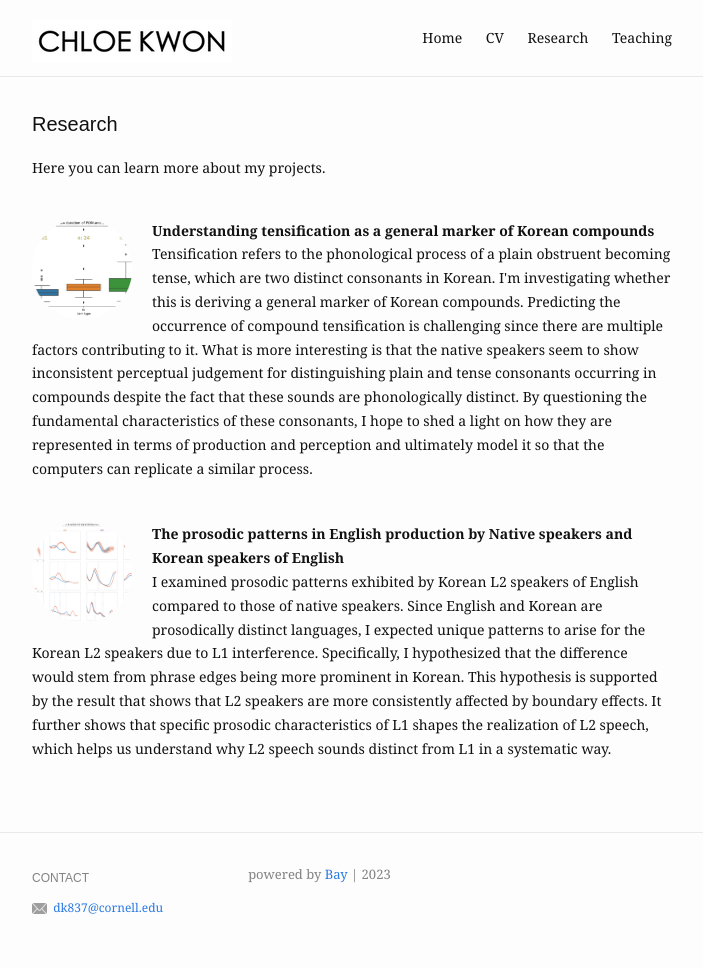
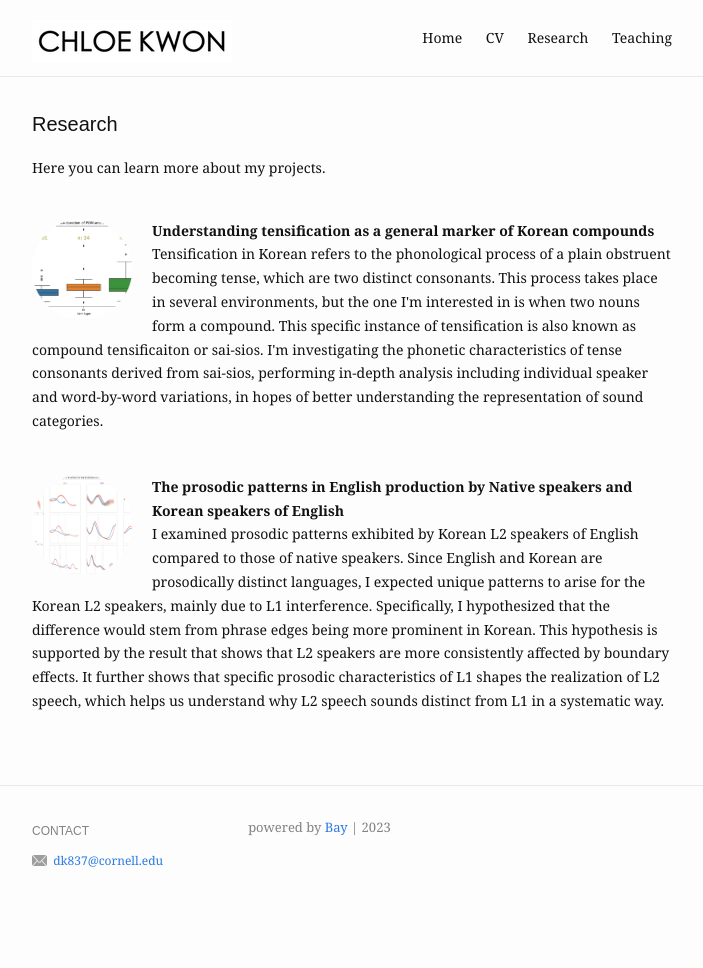
Before and after one commit to chloedkkwon/chloedkkwon.github.io, a Jekyll site: the page built from research.md, in a window 1280 px wide. Shown: the whole page, without its empty margins (288-991 px from the left). Built offline with Jekyll 4.4.1, drawn with Linux system fonts in a browser that asks for light colours; after the commit the page ends 921 px from its top, so only the background shows below that.

Commit message:
Update research.md

```diff
--- a/research.md
+++ b/research.md
@@ -7,13 +7,14 @@ items:
     image:
       src: /assets/img/work/a_project.png
       alt: a_project
-    description: Tensification refers to the phonological process of a plain obstruent becoming tense, which are two distinct consonants in Korean. I'm investigating whether this is deriving a general marker of Korean compounds. Predicting the occurrence of compound tensification is challenging since there are multiple factors contributing to it. What is more interesting is that the native speakers seem to show inconsistent perceptual judgement for distinguishing plain and tense consonants occurring in compounds despite the fact that these sounds are phonologically distinct. By questioning the fundamental characteristics of these consonants, I hope to shed a light on how they are represented in terms of production and perception and ultimately model it so that the computers can replicate a similar process.
+    description: Tensification in Korean refers to the phonological process of a plain obstruent becoming tense, which are two distinct consonants. This process takes place in several environments, but the one I'm interested in is when two nouns form a compound. This specific instance of tensification is also known as compound tensificaiton or sai-sios. I'm investigating the phonetic characteristics of tense consonants derived from sai-sios, performing in-depth analysis including individual speaker and word-by-word variations, in hopes of better understanding the representation of sound categories.
+
 
   - title: The prosodic patterns in English production by Native speakers and Korean speakers of English
     image:
       src: /assets/img/work/q_project.png
       alt: q_project
-    description: I examined prosodic patterns exhibited by Korean L2 speakers of English compared to those of native speakers. Since English and Korean are prosodically distinct languages, I expected unique patterns to arise for the Korean L2 speakers due to L1 interference. Specifically, I hypothesized that the difference would stem from phrase edges being more prominent in Korean. This hypothesis is supported by the result that shows that L2 speakers are more consistently affected by boundary effects. It further shows that specific prosodic characteristics of L1 shapes the realization of L2 speech, which helps us understand why L2 speech sounds distinct from L1 in a systematic way.
+    description: I examined prosodic patterns exhibited by Korean L2 speakers of English compared to those of native speakers. Since English and Korean are prosodically distinct languages, I expected unique patterns to arise for the Korean L2 speakers, mainly due to L1 interference. Specifically, I hypothesized that the difference would stem from phrase edges being more prominent in Korean. This hypothesis is supported by the result that shows that L2 speakers are more consistently affected by boundary effects. It further shows that specific prosodic characteristics of L1 shapes the realization of L2 speech, which helps us understand why L2 speech sounds distinct from L1 in a systematic way.
 
 
 
```
